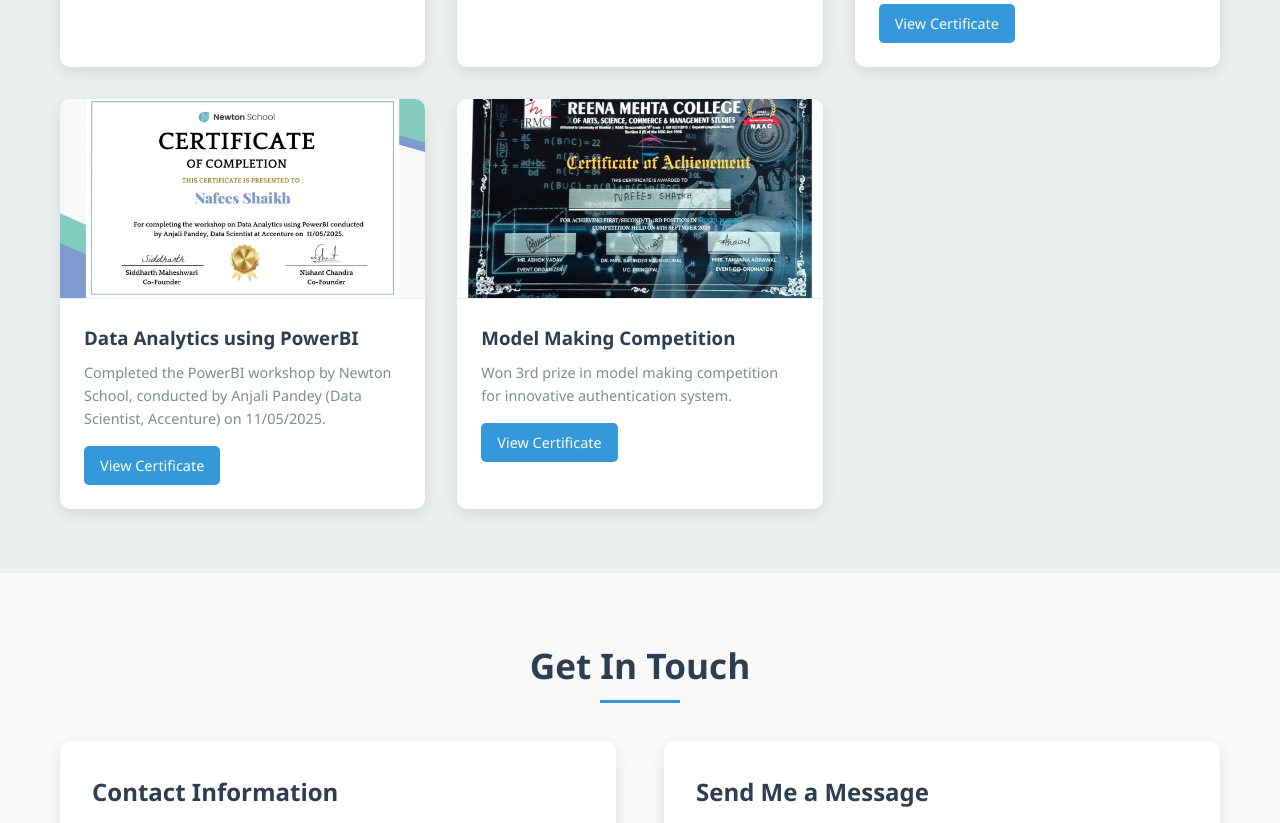
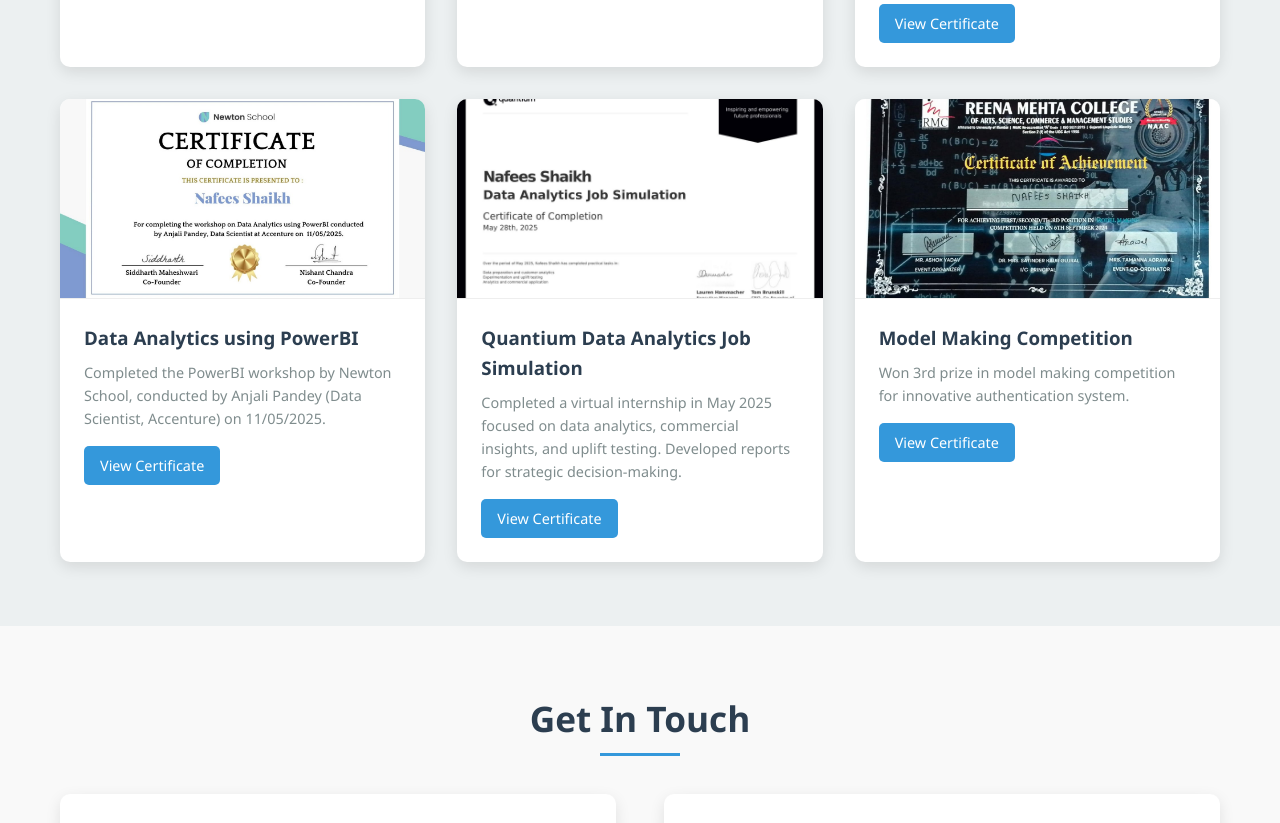
Before and after one commit to datascience619/Nafeesio, a plain HTML site: page index.html in a window 1280 px wide. Shown: the part 4820-5643 px from the top of the page. Drawn offline with Linux system fonts and the light colour scheme.

Commit message:
Update index.html

```diff
--- a/index.html
+++ b/index.html
@@ -1159,6 +1159,17 @@
         <a href="Data BI.jpg" class="view-certificate view-certificate-btn" target="_blank">View Certificate</a>
     </div>
 </div>
+    <!-- Certificate 7 - Quantium Forage -->
+<div class="certificate-card">
+    <div class="certificate-image">
+        <img src="Quantium.jpg" alt="Quantium Data Analytics Certificate">
+    </div>
+    <div class="certificate-info">
+        <h3>Quantium Data Analytics Job Simulation</h3>
+        <p>Completed a virtual internship in May 2025 focused on data analytics, commercial insights, and uplift testing. Developed reports for strategic decision-making.</p>
+        <a href="#" class="view-certificate view-certificate-btn" data-img="quantium_certificate.jpg">View Certificate</a>
+    </div>
+</div>
 
 
     <!-- Certificate 6 -->
```
